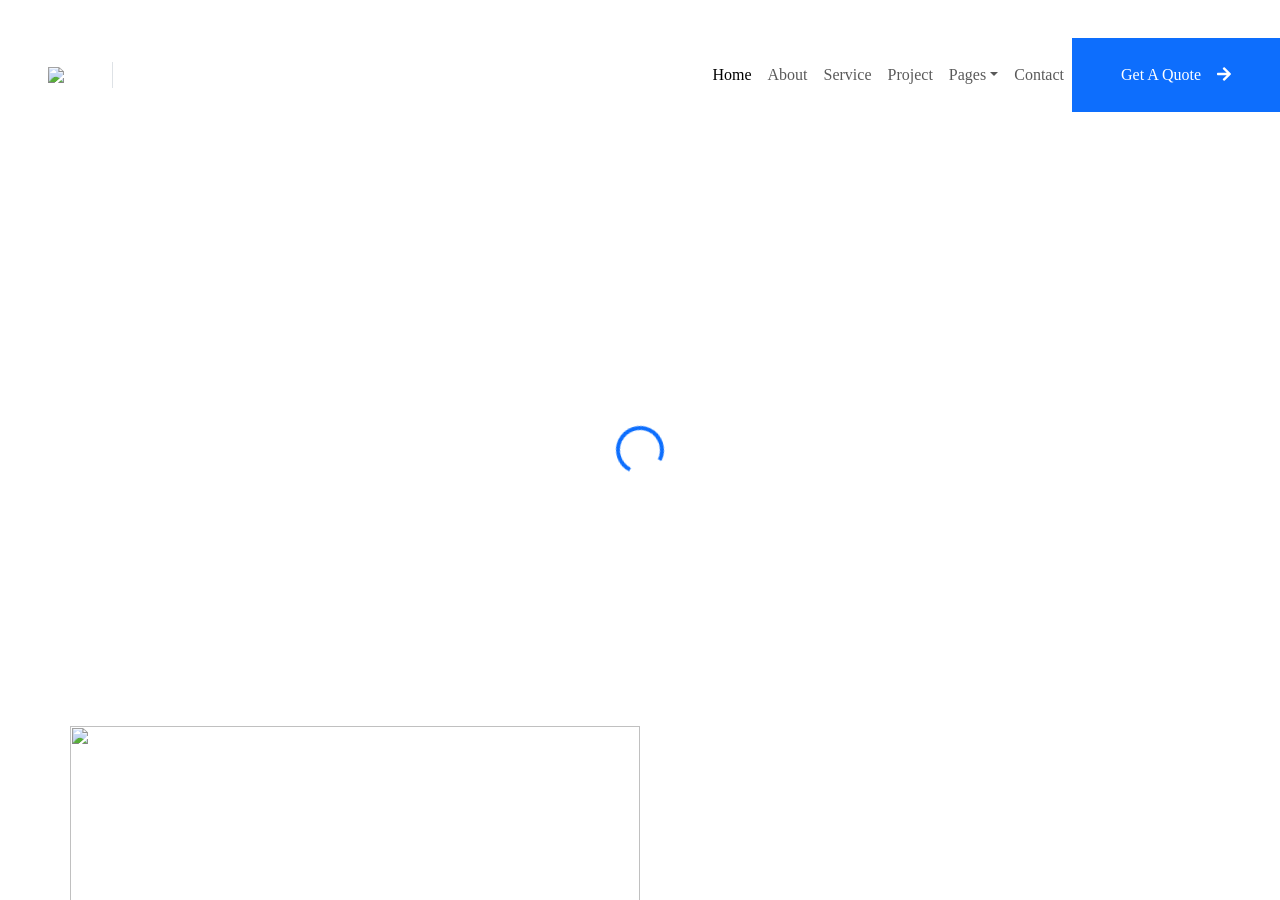
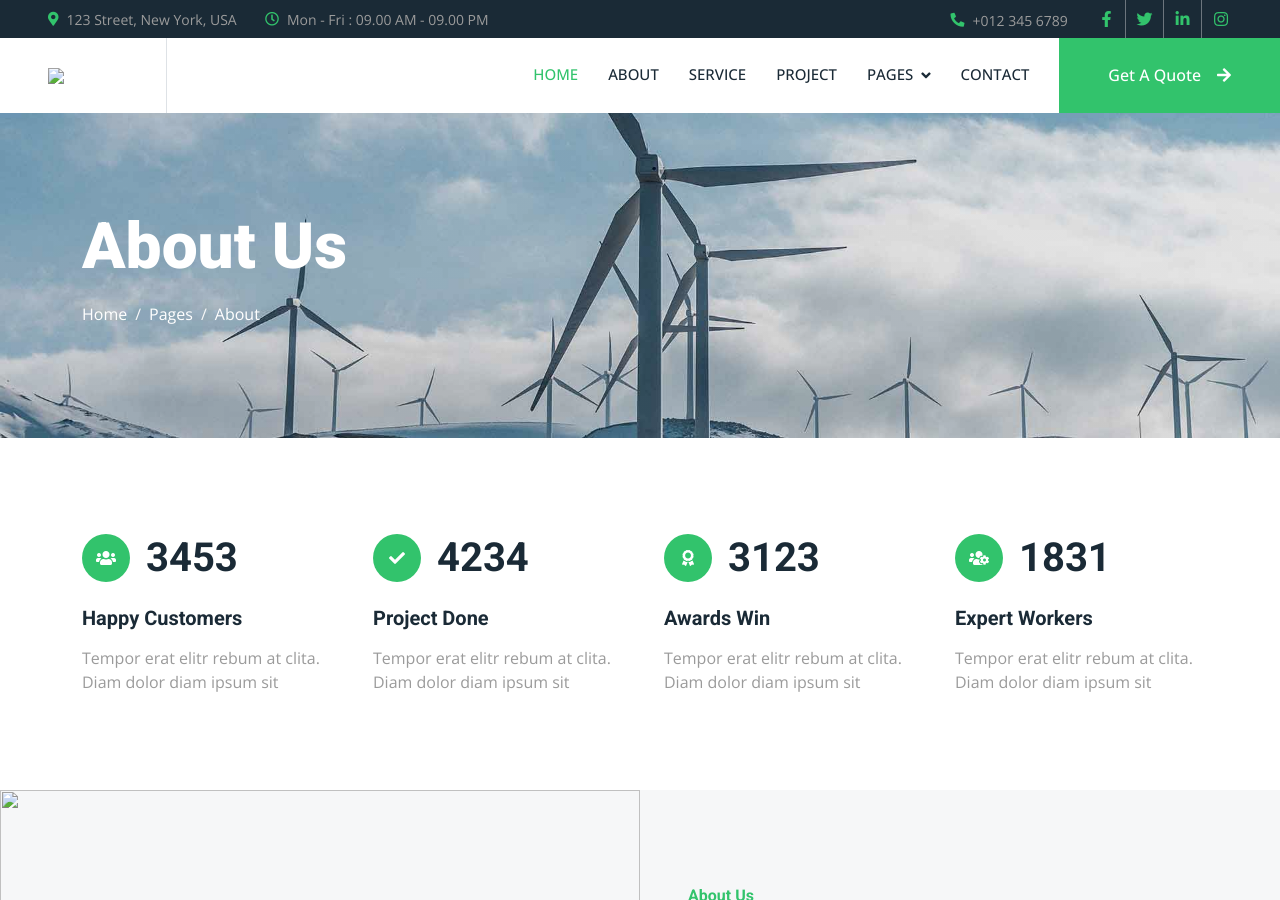
Before and after one commit to maxvoltenergy/maxvoltenergy-website, a Jekyll site: the page built from pages/about-us.html, in a window 1280 px wide and 900 px high. Built offline with Jekyll 4.4.1, drawn with Linux system fonts in a browser that asks for light colours; nearby versions of some CDN libraries; library files that are not in the unit come from our copies; comment, search, counter and statistics services are not loaded.

Commit message:
fixed path of css

```diff
--- a/_includes/css.html
+++ b/_includes/css.html
@@ -8,13 +8,13 @@
 <link href="https://cdn.jsdelivr.net/npm/bootstrap-icons@1.4.1/font/bootstrap-icons.css" rel="stylesheet">
 
 <!-- Libraries Stylesheet -->
-<link href="assets/lib/animate/animate.min.css" rel="stylesheet">
-<link href="assets/lib/owlcarousel/assets/owl.carousel.min.css" rel="stylesheet">
-<link href="assets/lib/lightbox/css/lightbox.min.css" rel="stylesheet">
+<link href="/assets/lib/animate/animate.min.css" rel="stylesheet">
+<link href="/assets/lib/owlcarousel/assets/owl.carousel.min.css" rel="stylesheet">
+<link href="/assets/lib/lightbox/css/lightbox.min.css" rel="stylesheet">
 
 <!-- Customized Bootstrap Stylesheet -->
-<link href="assets/css/bootstrap.min.css" rel="stylesheet">
+<link href="/assets/css/bootstrap.min.css" rel="stylesheet">
 
 <!-- Template Stylesheet -->
-<link href="assets/css/style.css" rel="stylesheet">
-<link href="assets/css/reset.css" rel="stylesheet">
+<link href="{{ "/assets/css/style.css" | relative_url }}" rel="stylesheet">
+<link href="{{ "/assets/css/reset.css" | relative_url }}" rel="stylesheet">
--- a/_includes/js.html
+++ b/_includes/js.html
@@ -2,13 +2,13 @@
 <!-- JavaScript Libraries -->
 <script src="https://code.jquery.com/jquery-3.4.1.min.js"></script>
 <script src="https://cdn.jsdelivr.net/npm/bootstrap@5.0.0/dist/js/bootstrap.bundle.min.js"></script>
-<script src="assets/lib/wow/wow.min.js"></script>
-<script src="assets/lib/easing/easing.min.js"></script>
-<script src="assets/lib/waypoints/waypoints.min.js"></script>
-<script src="assets/lib/counterup/counterup.min.js"></script>
-<script src="assets/lib/owlcarousel/owl.carousel.min.js"></script>
-<script src="assets/lib/isotope/isotope.pkgd.min.js"></script>
-<script src="assets/lib/lightbox/js/lightbox.min.js"></script>
+<script src="/assets/lib/wow/wow.min.js"></script>
+<script src="/assets/lib/easing/easing.min.js"></script>
+<script src="/assets/lib/waypoints/waypoints.min.js"></script>
+<script src="/assets/lib/counterup/counterup.min.js"></script>
+<script src="/assets/lib/owlcarousel/owl.carousel.min.js"></script>
+<script src="/assets/lib/isotope/isotope.pkgd.min.js"></script>
+<script src="/assets/lib/lightbox/js/lightbox.min.js"></script>
 
 <!-- Template Javascript -->
-<script src="assets/js/main.js"></script>
+<script src="/assets/js/main.js"></script>
```
